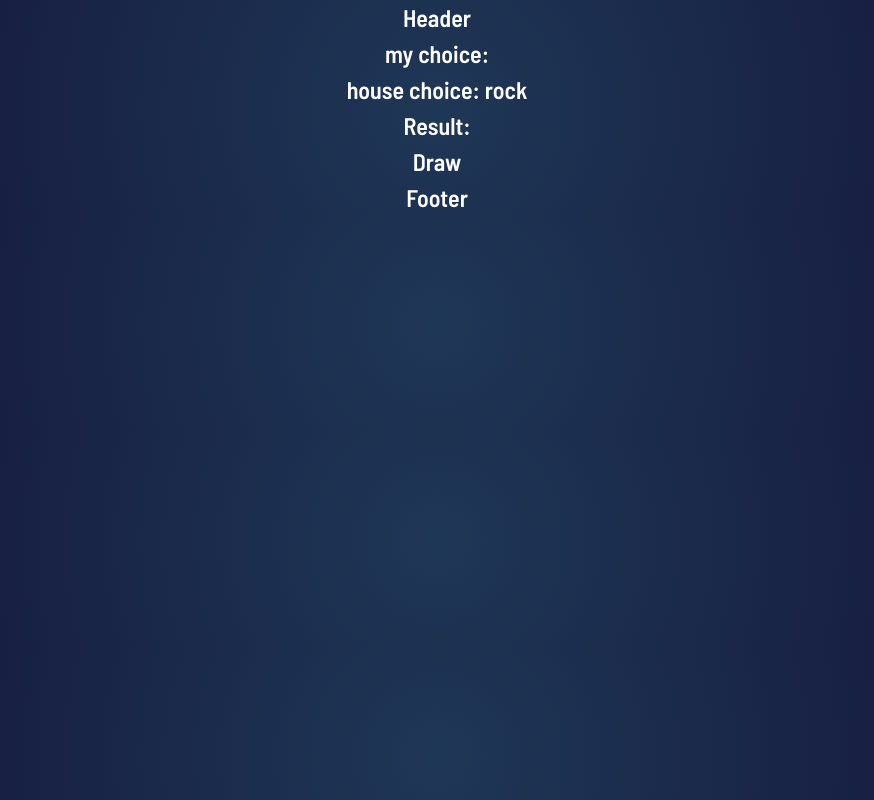
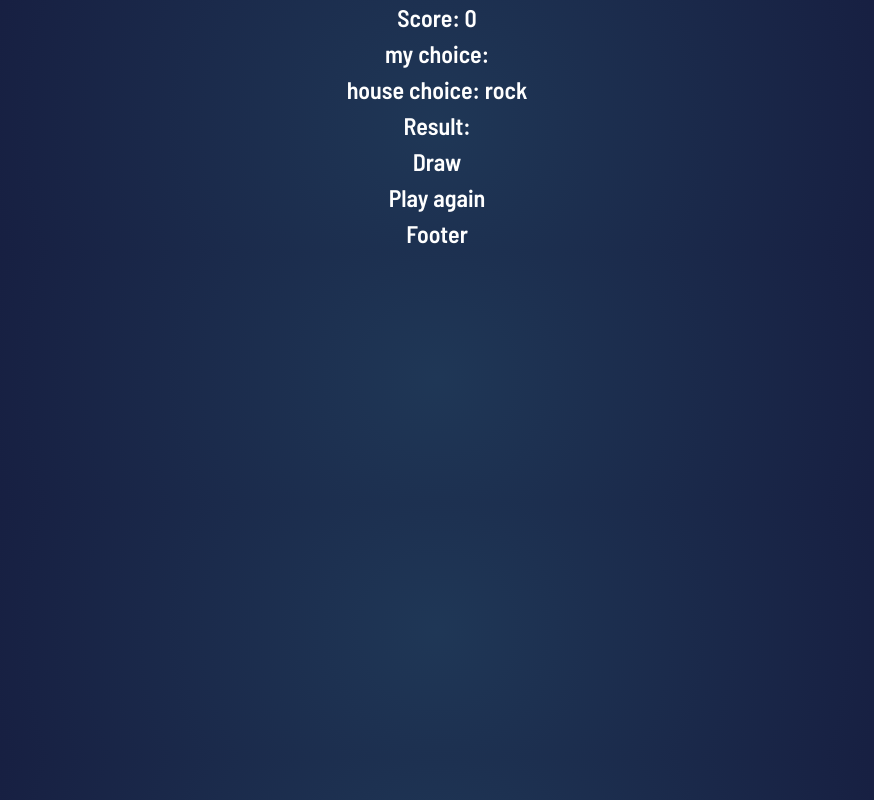
Before and after one commit to Isaacobuya5/resultier-challenge, a Next.js app: page /game in a window 1280 px wide. Shown: the whole page, without its empty margins (203-1077 px from the left). Built offline with nearby package versions, Linux system fonts and the light colour scheme.

Commit message:
display user score

```diff
--- a/components/Header.jsx
+++ b/components/Header.jsx
@@ -1,6 +1,6 @@
-function Header() {
+function Header({ score }) {
   return (
-    <div>Header</div>
+    <div>Score: {score}</div>
   )
 }
 
--- a/pages/game.js
+++ b/pages/game.js
@@ -1,3 +1,4 @@
+import Link from "next/link";
 import { useState, useEffect } from "react";
 function Game({ score, userChoice, setScore }) {
   const [house, setHouse] = useState("");
@@ -48,6 +49,9 @@ function Game({ score, userChoice, setScore }) {
       {playerMin == "win" && <h2>You Win</h2>}
       {playerMin == "lose" && <h2>You Lose</h2>}
       {playerMin == "draw" && <h2>Draw</h2>}
+      <Link href="/play" onClick={() => setHouse()}>
+        Play again
+      </Link>
     </div>
   );
 }
```
